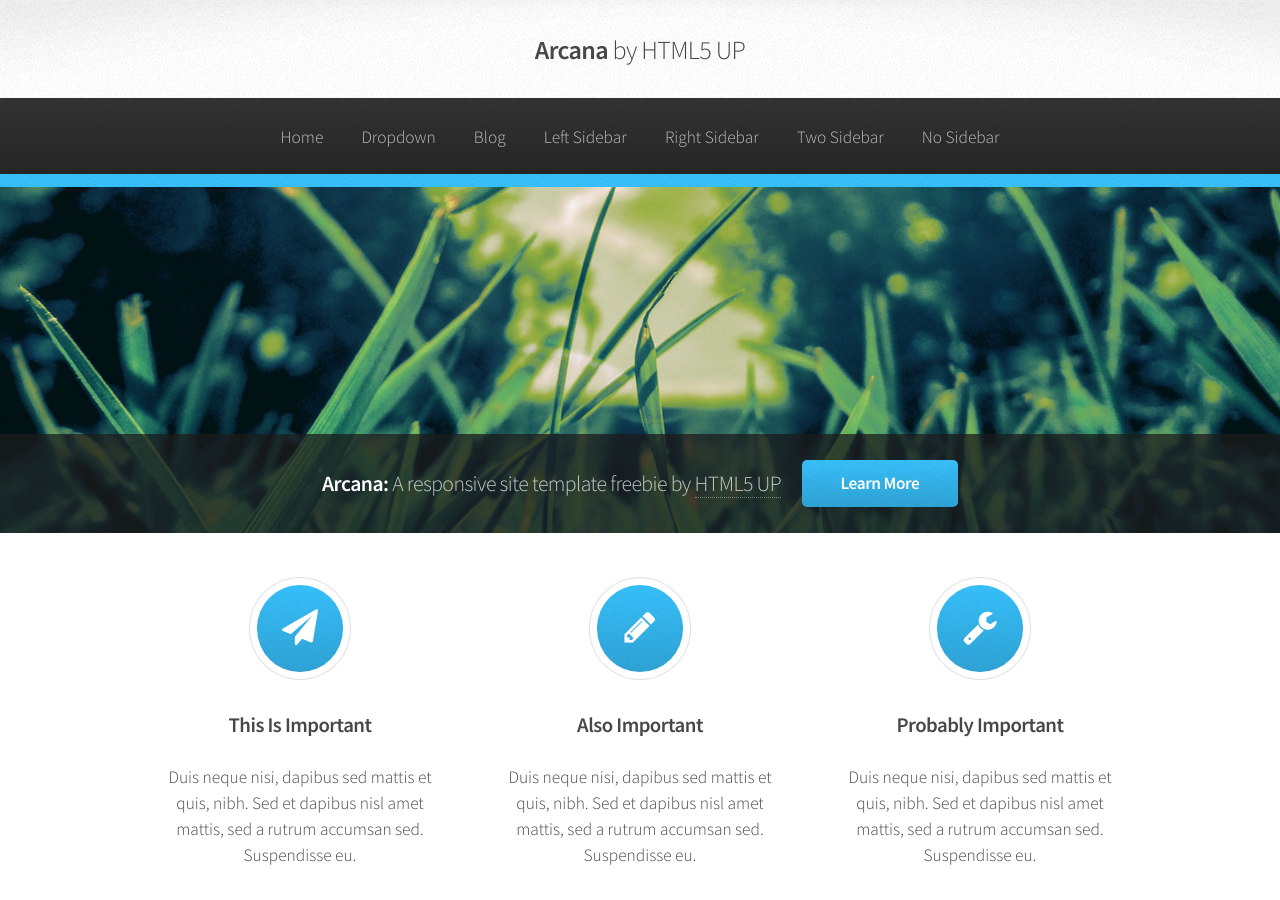
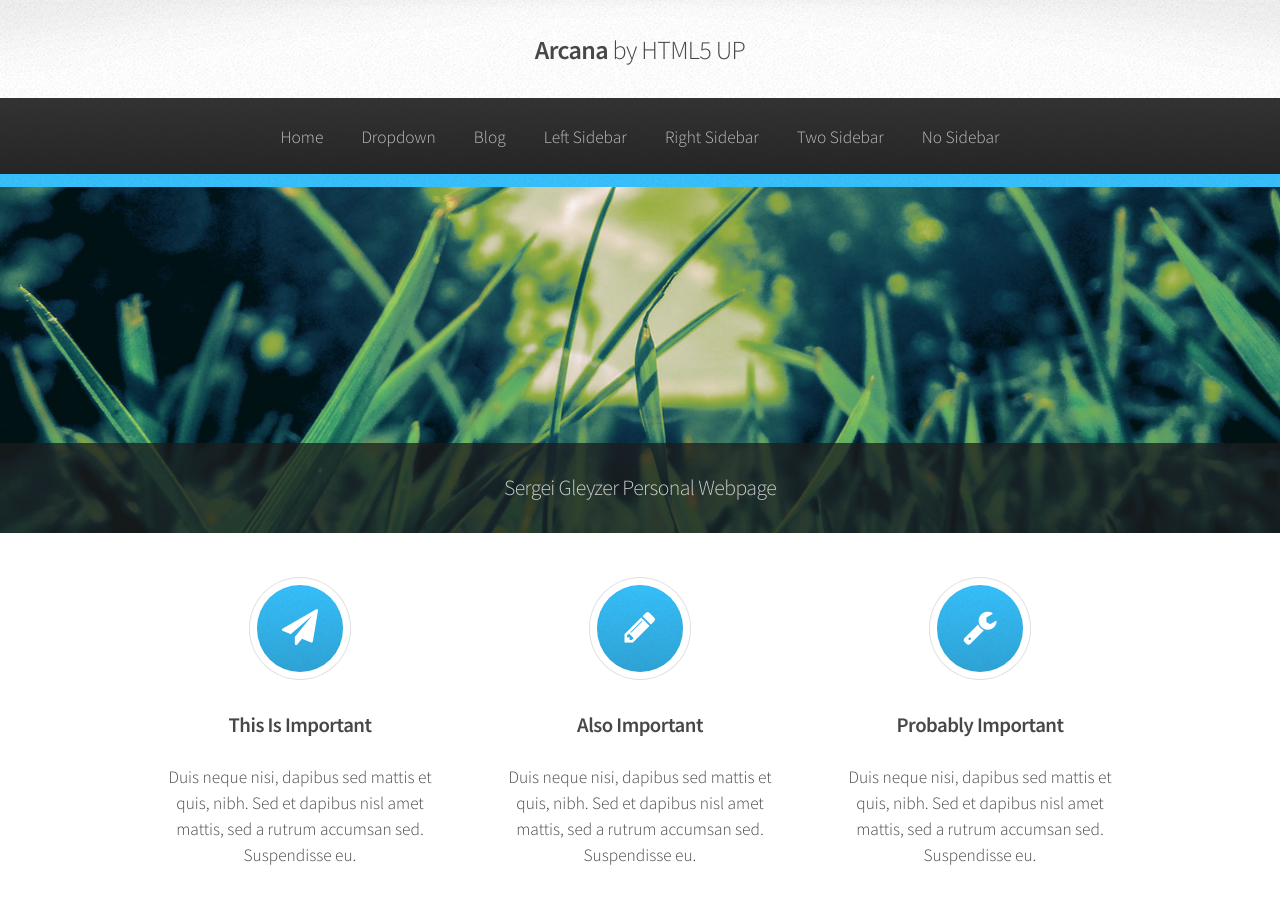
Before and after one commit to recofae/omazapa.github.io, a Jekyll site: the page built from index.html, in a window 1280 px wide and 900 px high. Built offline with Jekyll 4.4.1, drawn with Linux system fonts in a browser that asks for light colours; the list of posts is cut into pages by our own code.

Commit message:
small changes

```diff
--- a/_includes/header.html
+++ b/_includes/header.html
@@ -6,7 +6,7 @@
 -->
 <html>
 	<head>
-		<title>Arcana by HTML5 UP</title>
+		<title>Sergei Gleyzer's Website</title>
 		<meta http-equiv="content-type" content="text/html; charset=utf-8" />
 		<meta name="description" content="" />
 		<meta name="keywords" content="" />
--- a/index.html
+++ b/index.html
@@ -6,8 +6,7 @@ layout: default
 <!-- Banner -->
 	<section id="banner">
 		<header>
-			<h2>Arcana: <em>A responsive site template freebie by <a href="http://html5up.net">HTML5 UP</a></em></h2>
-			<a href="#" class="button">Learn More</a>
+			<h2><em>Sergei Gleyzer Personal Webpage</em></h2>
 		</header>
 	</section>
 
```
